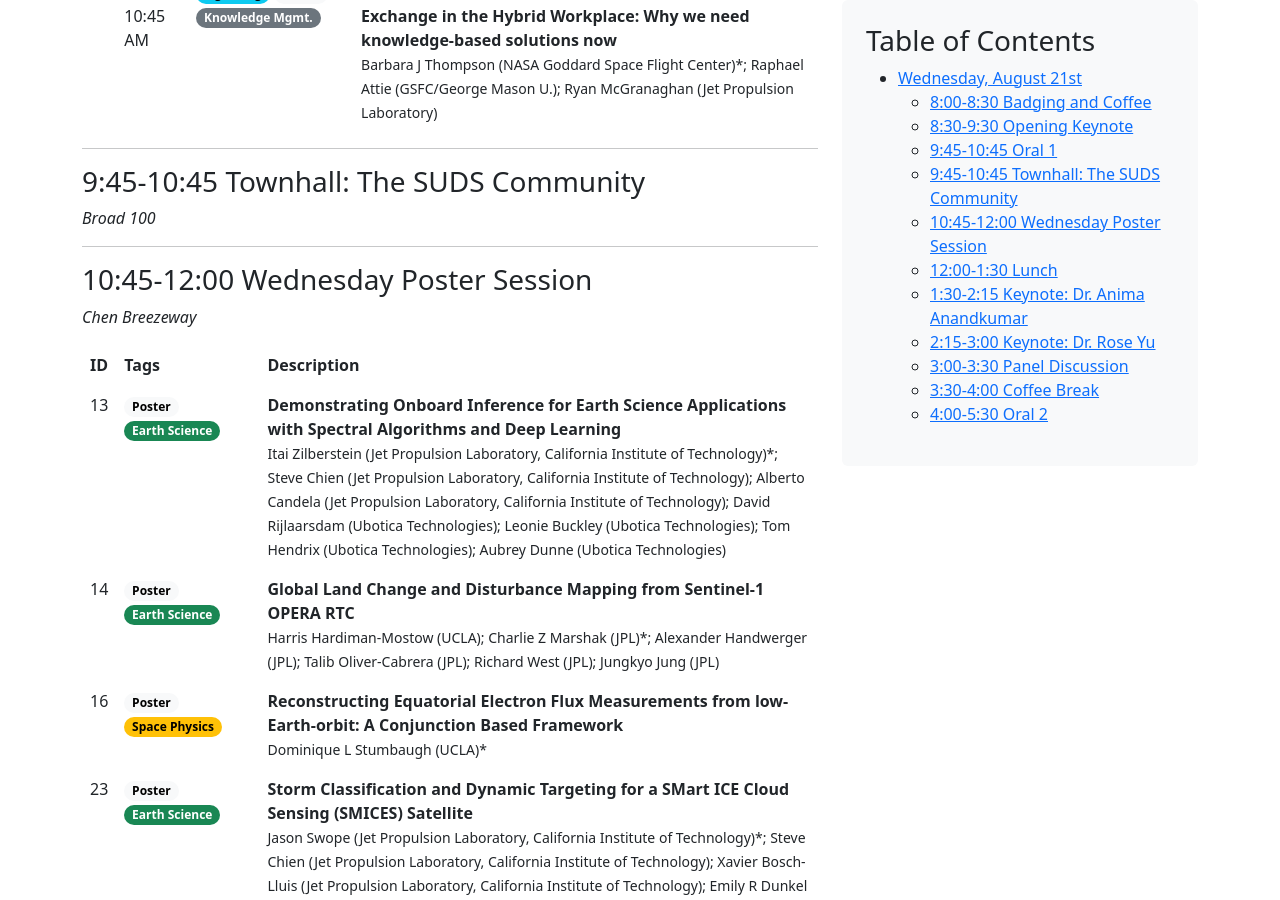
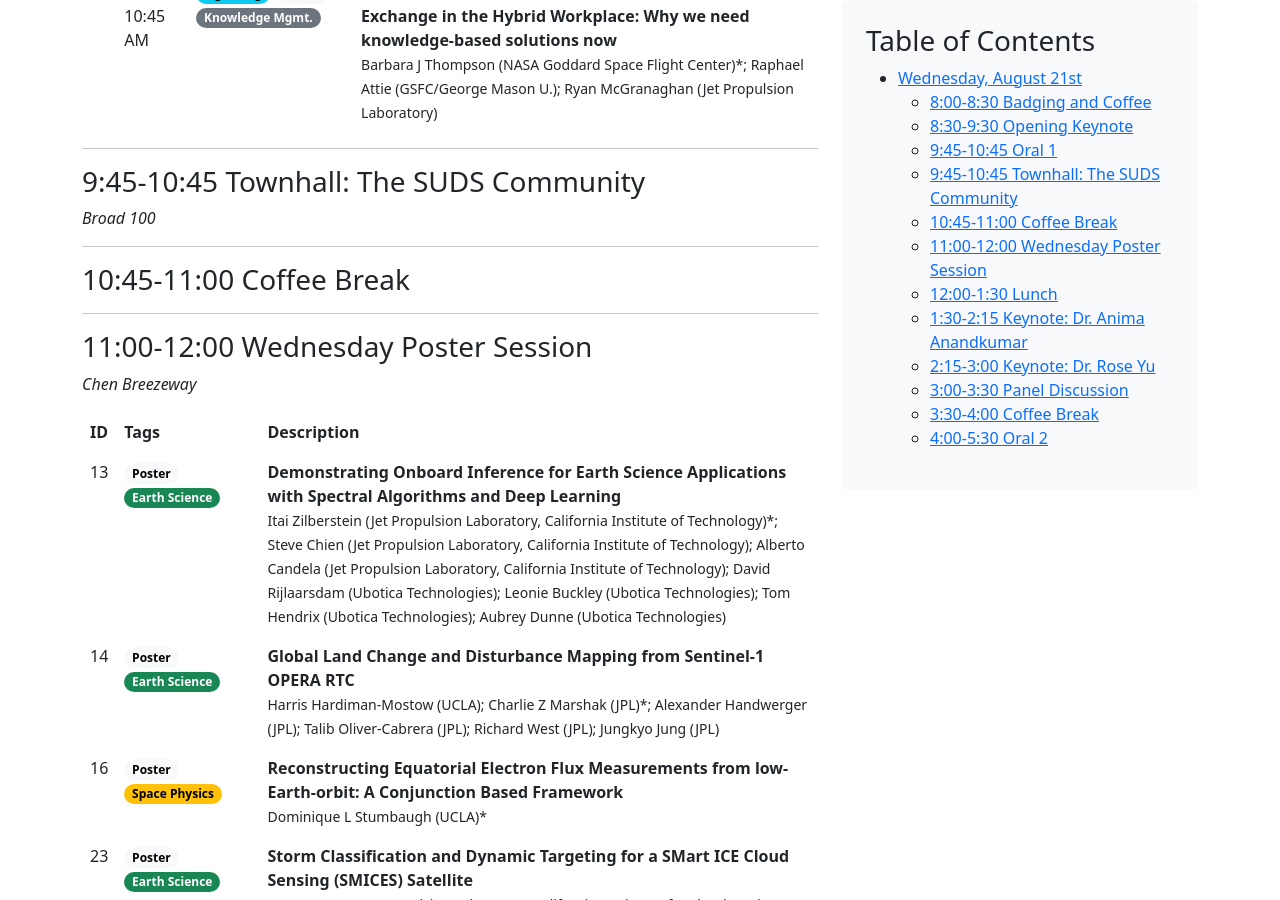
Before and after one commit to JPLMLIA/sudsconf, a Jekyll site: the page built from program/conf-d1.md, in a window 1280 px wide and 900 px high, scrolled down 1011 px. Built offline with Jekyll 4.4.1, drawn with Linux system fonts in a browser that asks for light colours; a script that is not in the unit is left out; comment, search, counter and statistics services are not loaded.

Commit message:
Update conf-d1.md

```diff
--- a/program/conf-d1.md
+++ b/program/conf-d1.md
@@ -38,7 +38,11 @@ toc: True
 
 ---
 
-### 10:45-12:00 Wednesday Poster Session
+### 10:45-11:00 Coffee Break
+
+---
+
+### 11:00-12:00 Wednesday Poster Session
 *Chen Breezeway*
 
 | - | - | - |
```
